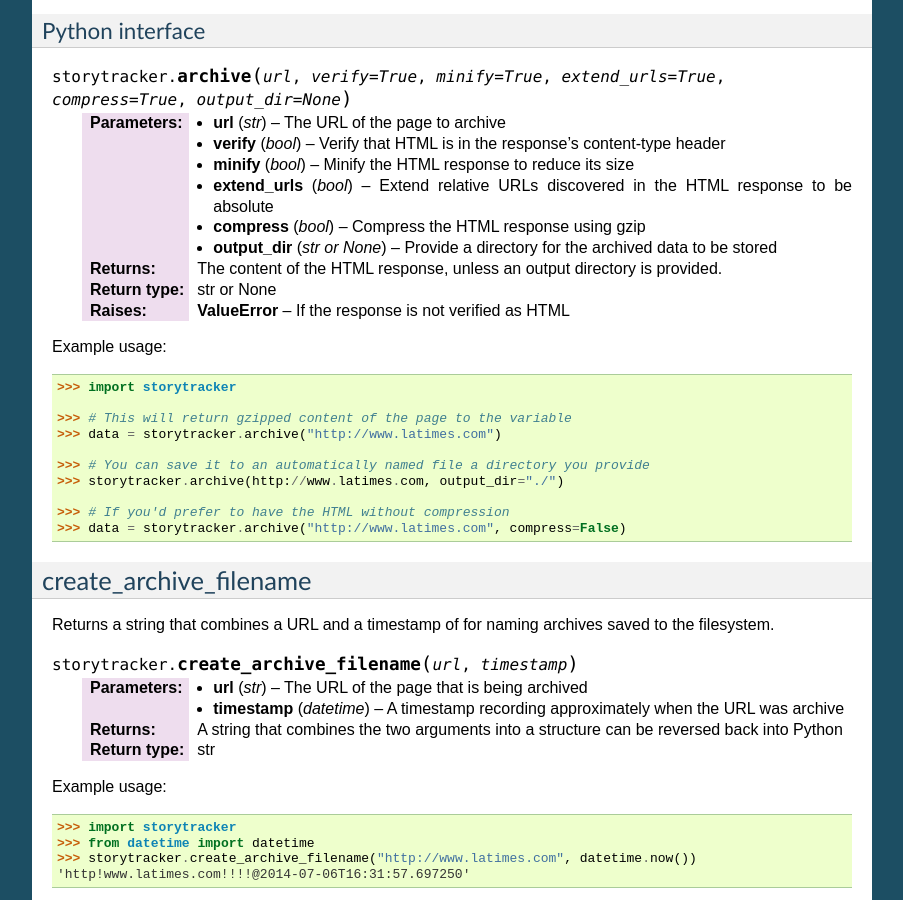
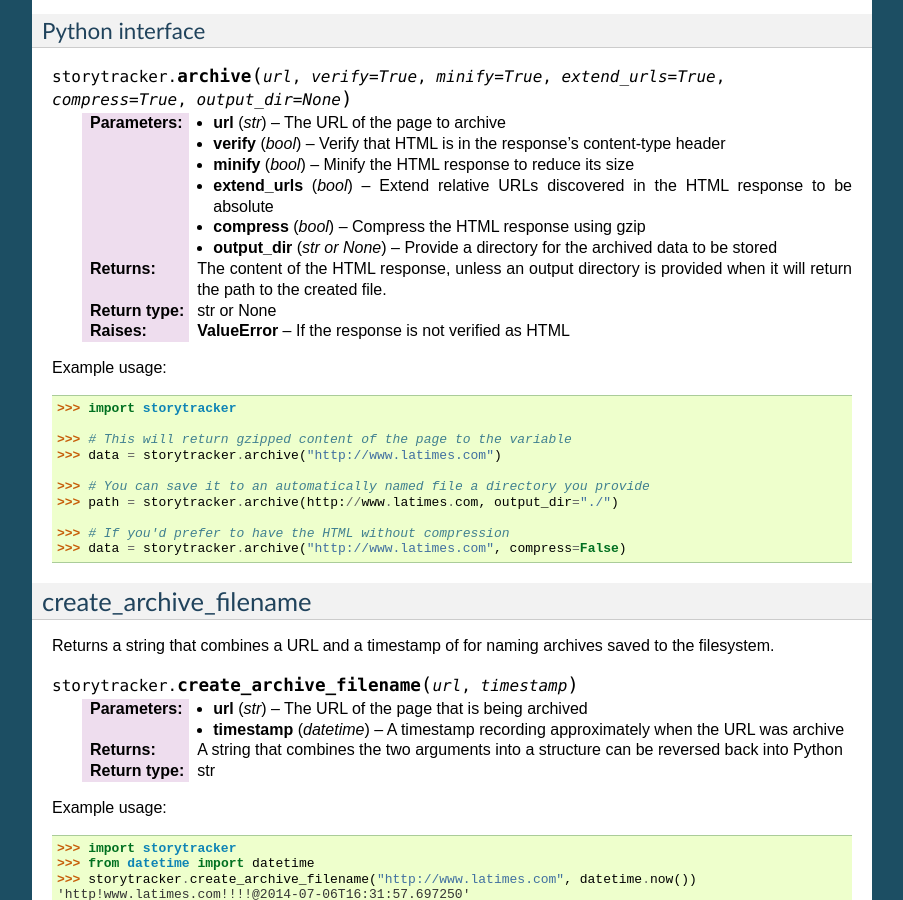
Before and after one commit to palewire/storytracker, a Sphinx documentation site: the page built from docs/archivaltools.rst, in a window 1280 px wide and 900 px high, scrolled down 780 px. Shown: the whole window, without its empty margins (198-1101 px from the left). Built offline with Sphinx 7.4.7, drawn with Linux system fonts in a browser that asks for light colours.

Commit message:
Tweaks docs to explain that the archive method will not return the path of new files created in an output directory when it is specified

```diff
--- a/docs/archivaltools.rst
+++ b/docs/archivaltools.rst
@@ -58,7 +58,7 @@ Python interface
    :param bool compress: Compress the HTML response using gzip
    :param output_dir: Provide a directory for the archived data to be stored
    :type output_dir: str or None
-   :return: The content of the HTML response, unless an output directory is provided.
+   :return: The content of the HTML response, unless an output directory is provided when it will return the path to the created file.
    :rtype: str or None
    :raises ValueError: If the response is not verified as HTML
 
@@ -72,7 +72,7 @@ Example usage:
     >>> data = storytracker.archive("http://www.latimes.com")
 
     >>> # You can save it to an automatically named file a directory you provide
-    >>> storytracker.archive(http://www.latimes.com, output_dir="./")
+    >>> path = storytracker.archive(http://www.latimes.com, output_dir="./")
 
     >>> # If you'd prefer to have the HTML without compression
     >>> data = storytracker.archive("http://www.latimes.com", compress=False)
```
